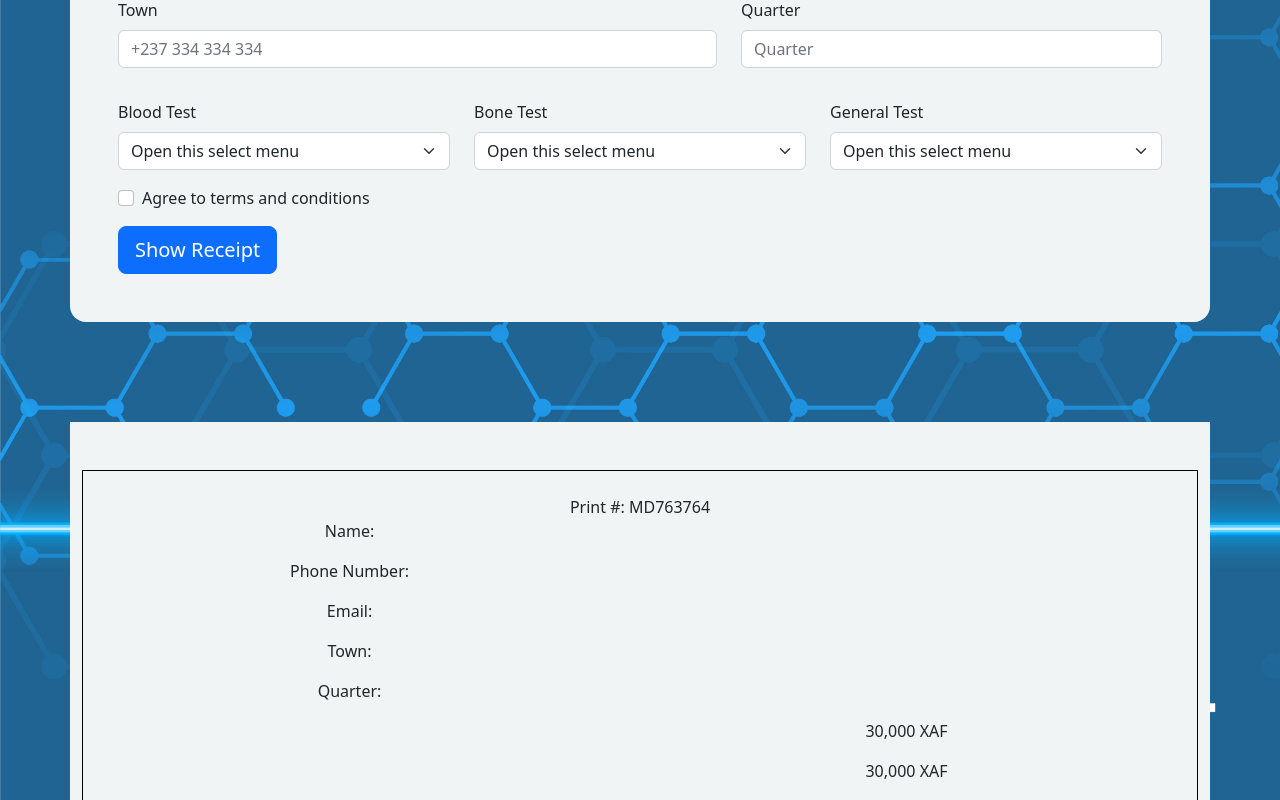
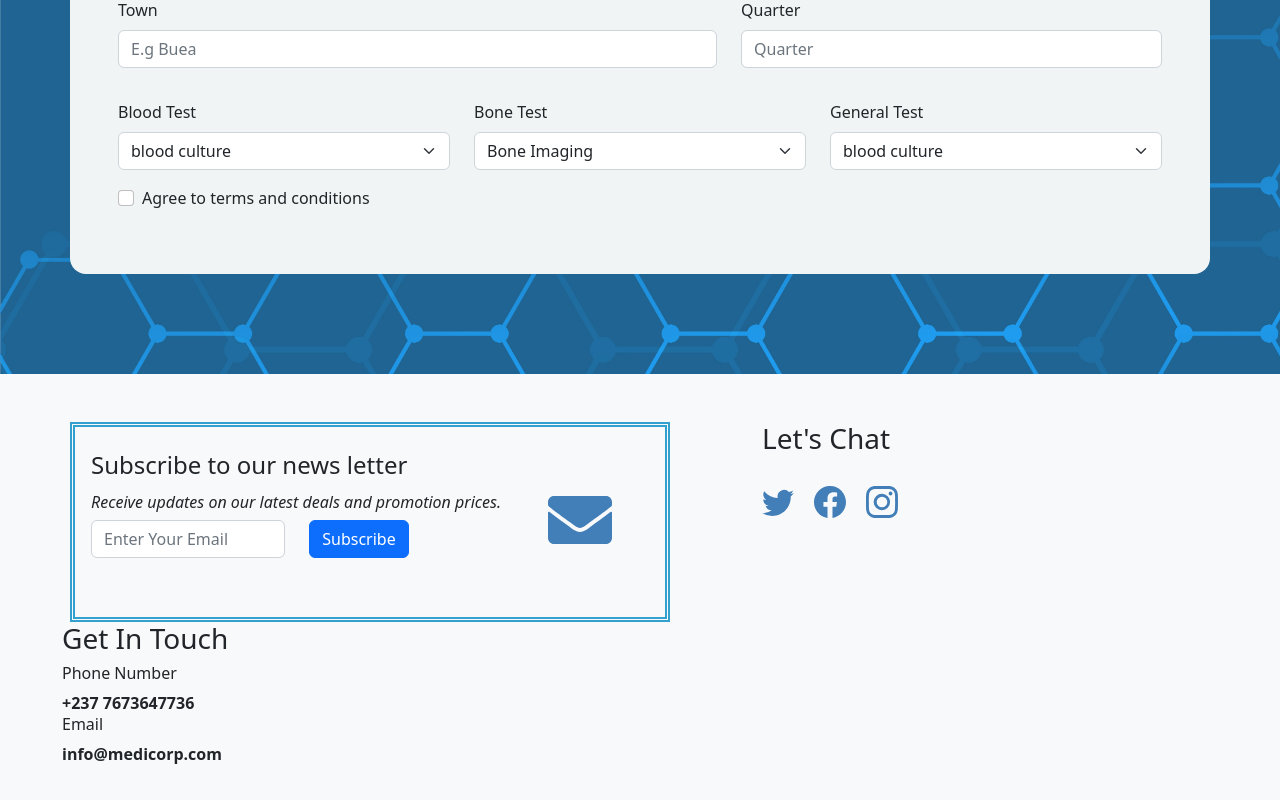
Before and after one commit to Bessonglawrence/MediCorp, a React (Create React App) app: page / in a window 1280 px wide. Shown: the part 460-1260 px from the top of the page. Built offline with nearby package versions, Linux system fonts and the light colour scheme.

Commit message:
Added function to show receipt only if form has data

```diff
--- a/src/App.css
+++ b/src/App.css
@@ -118,6 +118,12 @@ img{
   background-color: #30aada;
 }
 
+/* Social Icon in footer */
+
+#social-icon :hover {
+  color: brown;
+}
+
 /* Receipt */
 #receipt{
   justify-content: center;
--- a/src/components/AppointmentForm.js
+++ b/src/components/AppointmentForm.js
@@ -117,8 +117,8 @@ function AppointmentForm({onFormSubmit}) {
                 <Form.Label>Town</Form.Label>
                 <Form.Control
                     required
-                    type="numeric"
-                    placeholder="+237 334 334 334"
+                    type="text"
+                    placeholder="E.g Buea"
                     name="town"
                     onChange={handleChange}
                 />
@@ -144,8 +144,7 @@ function AppointmentForm({onFormSubmit}) {
 
                 <Form.Group as={Col} md="4" controlId="validationCustom02">
                     <Form.Label>Blood Test</Form.Label>
-                    <Form.Select aria-label="Default select example" name='bloodTest' onChange={handleChange}>
-                        <option>Open this select menu</option>
+                    <Form.Select required name='bloodTest' onChange={handleChange}>
                         {
                             BloodTest.map((test) => <option key={test.id}>{test.name}</option>)
                         }
@@ -155,8 +154,7 @@ function AppointmentForm({onFormSubmit}) {
 
                 <Form.Group as={Col} md="4" controlId="validationCustom02">
                     <Form.Label>Bone Test</Form.Label>
-                    <Form.Select aria-label="Default select example" name='boneTest' onChange={handleChange}>
-                        <option>Open this select menu</option>
+                    <Form.Select required name='boneTest' onChange={handleChange}>
                         {
                             BoneTest.map((test) => <option key={test.id}>{test.name}</option>)
                         }
@@ -166,8 +164,7 @@ function AppointmentForm({onFormSubmit}) {
 
                 <Form.Group as={Col} md="4" controlId="validationCustom02">
                     <Form.Label>General Test</Form.Label>
-                    <Form.Select aria-label="Default select example" name='generalTest' onChange={handleChange}>
-                        <option>Open this select menu</option>
+                    <Form.Select required name='generalTest' onChange={handleChange}>
                         {
                             BloodTest.map((test) => <option key={test.id}>{test.name}</option>)
                         }
@@ -196,10 +193,14 @@ function AppointmentForm({onFormSubmit}) {
                 </Button>
             </div>
             :
-            <div className='d-flex justify-self-center'>
-                <Button variant="primary" size="lg" type='submit'>
-                    Show Receipt
-                </Button>
+            <div className='d-flex justify-self-center' id='receipt-button'>
+                { Object.keys(inputs).length > 0 ?
+                    <Button variant="primary" size="lg" type='submit'>
+                        Show Receipt
+                    </Button>
+                    :
+                    null
+                }
             </div>
             }
 
--- a/src/components/Footer.js
+++ b/src/components/Footer.js
@@ -5,23 +5,23 @@ import Form from 'react-bootstrap/Form';
 import Row from 'react-bootstrap/Row';
 import '../App.css';
 import { FaEnvelope} from "react-icons/fa";
+import { BsTwitter, BsFacebook, BsInstagram } from "react-icons/bs";
 
-    // const handleSubmit = (event) => {
-    //     const form = event.currentTarget;
-    //     if (form.checkValidity() === false && displayReceipt === false) {
-    //         event.preventDefault();
-    //         event.stopPropagation();
-    //     }
-    //         setValidated(true)
-    // };
+
+
+
 const Footer = () => {
 
+    const handleSubmit = (event) => {
+        event.preventDefault();
+        window.alert(input)
+    };
 
     const [input, setInput] = useState({});
 
     const handleChange = (event) =>{
         event.persist();
-        setInput(inputs => ({ ...input, [event.target.name]: event.target.value }));
+        setInput(event.target.value);
     }
 
     return (
@@ -29,11 +29,11 @@ const Footer = () => {
             <div className="container">
 
                 <div className="row">
-                    <div className="col-12 col-md-6" id="news-letter">
-                        <h4>Subscribe to our news letter</h4>
+                    <div className="col-12 col-md-6" id="news-letter" style={{width: 600, height: 200}}>
+                        <h4 className='mt-2'>Subscribe to our news letter</h4>
                             <div className='row'>
                                 <div className='col-md-9'>
-                                    <h6>By Subscribing to out news letter, you will receive daily advice on good health practices</h6>
+                                    <h6 style={{marginTop: 5, fontStyle: 'italic'}}>Receive updates on our latest deals and promotion prices.</h6>
                                     <Row>
                                         <Col>
                                             <Form.Group as={Col} md="12" controlId="validationCustomQuarter">
@@ -46,24 +46,24 @@ const Footer = () => {
                                             </Form.Group>
                                         </Col>
                                         <Col>
-                                            <Button className='p-2.5' type='submit'>Subscribe</Button>
+                                            <Button className='p-2.5' onClick={handleSubmit}>Subscribe</Button>
                                         </Col>
                                     </Row>
 
                                 </div>
                                 <div className='col-md-3' id='footerIcon'>
-                                    <FaEnvelope size="4rem" color='#427eb7' />
+                                    <FaEnvelope size="4rem" color='#427eb7' style={{marginLeft: 20}} />
                                 </div>
                             </div>
                     </div>
-                    <div className="col-6 col-md-3 ml-10">
-                        <h3>Let's Chat</h3>
-                        <h6>Phone Number</h6>
-                        <strong>+237 7673647736</strong>
-                        <h6>Email</h6>
-                        <strong>info@medicorp.com</strong>
+                    <div className="col-6 col-md-3" style={{marginLeft: 80}}>
+                        <h3 style={{marginBottom: 30}}>Let's Chat</h3>
+                        <BsTwitter size="2rem" color='#427eb7' style={{marginRight: 20}} id='social-icon' />
+                        <BsFacebook size="2rem" color='#427eb7' style={{marginRight: 20}} id='social-icon' />
+                        <BsInstagram size="2rem" color='#427eb7' id='social-icon' />
+
                     </div>
-                    <div className="col-6 col-md-3">
+                    <div className="col-6 col-md-3" style={{marginLeft: - 20}}>
                         <h3>Get In Touch</h3>
                         <h6>Phone Number</h6>
                         <strong>+237 7673647736</strong>
@@ -73,7 +73,7 @@ const Footer = () => {
                 </div>
             </div>
             <div className="text-center strong" id="powered-by-section">
-                <a href="https://digitalrenter.com" target="_blank"> Designed By PixxelPerfect</a>
+                <a href="#" target="_blank"> Designed By PixxelPerfect</a>
             </div>
         </footer>
     )
--- a/src/components/Reciept.js
+++ b/src/components/Reciept.js
@@ -7,7 +7,8 @@ import '../App.css'
 function Reciept({data}) {
 
   return (
-
+            <div>
+                 { Object.keys(data).length > 0 ?
                             <div className='container justify-content-center' id="receipt">
                             <div id='receipt-frame' className='pt-4'>
                             <span>Print #: MD763764</span>
@@ -93,6 +94,10 @@ function Reciept({data}) {
                             </div>
                             <h6 style={{paddingTop: 15, paddingBottom: 15, color: 'bluevoilet', fontSize: 22, fontWeight: 'bold'}}> Click on either the <span>Pay Now</span> or <span>Pay Over Counter</span> Button if you are happy with your receipt</h6>
                         </div>
+                        :
+                        null
+                }
+            </div>
   )
 }
 
```
Also changed, not shown: src/Images/image.png (added). Lines whose indentation alone changed are shown as unchanged.
